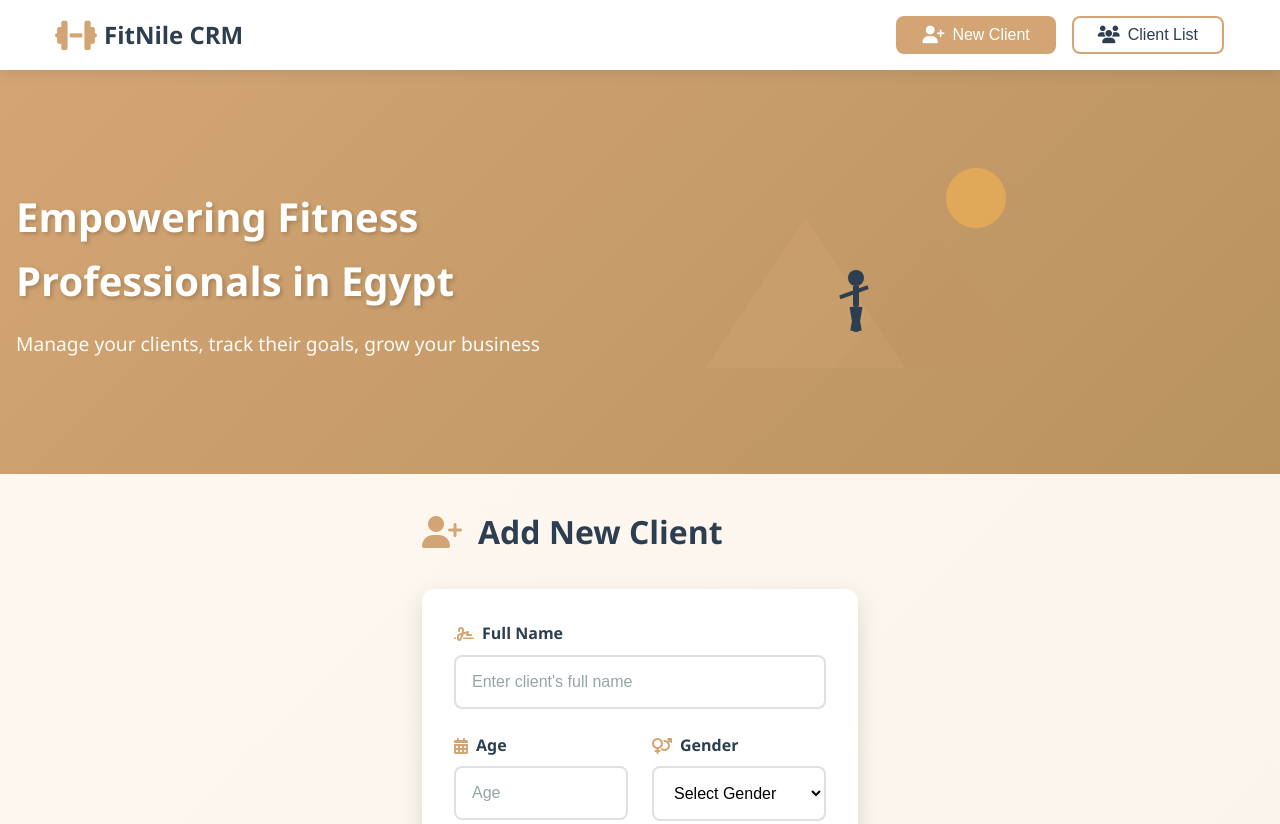
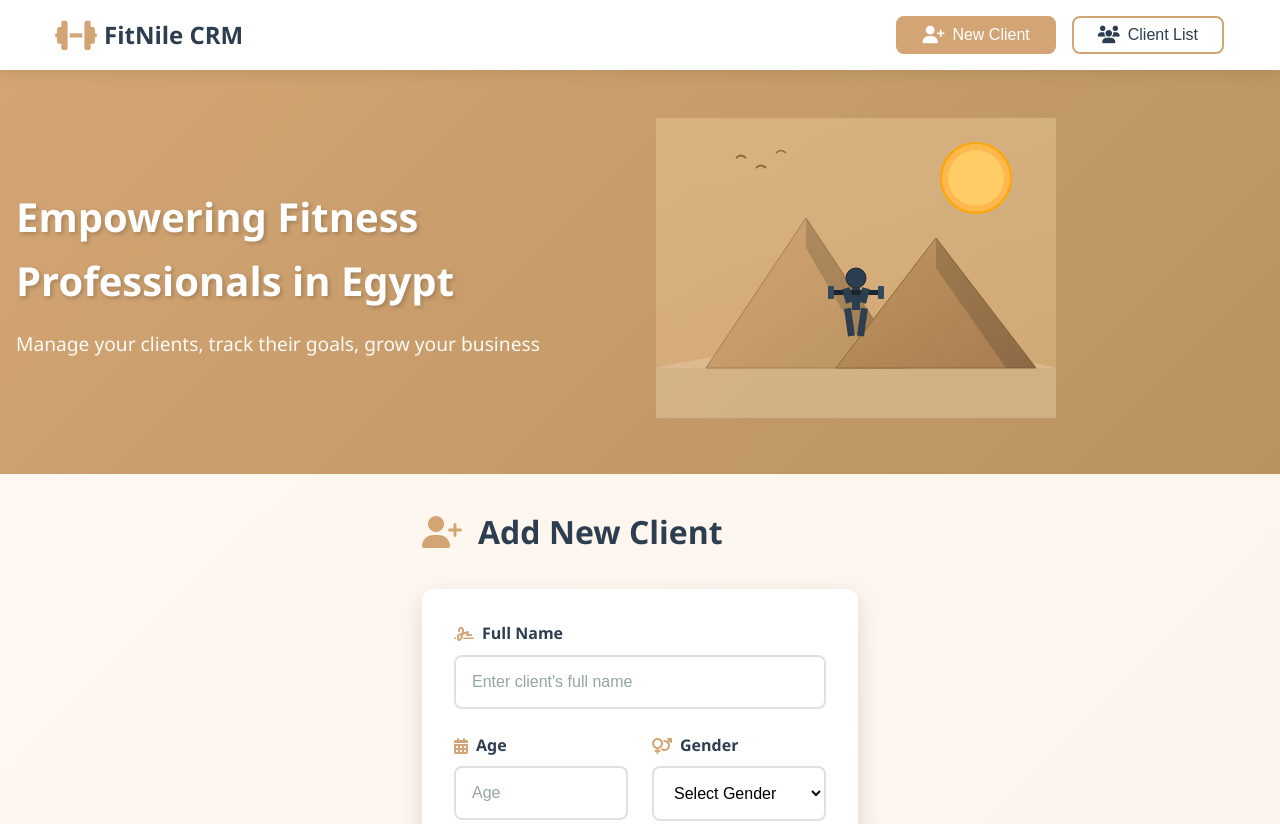
Before and after one commit to youssef-S-Elmahdy/fitcrm, a plain HTML site: page index.html in a window 1280 px wide. Shown: the top 824 px of the page. Drawn offline with Linux system fonts and the light colour scheme.

Commit message:
Updated index.html

```diff
--- a/index.html
+++ b/index.html
@@ -37,19 +37,66 @@
         </div>
         <div class="hero-image">
             <svg viewBox="0 0 400 300" xmlns="http://www.w3.org/2000/svg">
-                <!-- Pyramids silhouette -->
-                <polygon points="50,250 150,100 250,250" fill="#D4A574" opacity="0.3"/>
-                <polygon points="180,250 280,120 380,250" fill="#C19660" opacity="0.3"/>
+                <!-- Background gradient -->
+                <defs>
+                    <linearGradient id="skyGradient" x1="0%" y1="0%" x2="0%" y2="100%">
+                        <stop offset="0%" style="stop-color:#FFE4B5;stop-opacity:1" />
+                        <stop offset="100%" style="stop-color:#FFD4A3;stop-opacity:1" />
+                    </linearGradient>
+                    <linearGradient id="pyramidGradient1" x1="0%" y1="0%" x2="100%" y2="100%">
+                        <stop offset="0%" style="stop-color:#D4A574;stop-opacity:1" />
+                        <stop offset="100%" style="stop-color:#B8935F;stop-opacity:1" />
+                    </linearGradient>
+                    <linearGradient id="pyramidGradient2" x1="0%" y1="0%" x2="100%" y2="100%">
+                        <stop offset="0%" style="stop-color:#C19660;stop-opacity:1" />
+                        <stop offset="100%" style="stop-color:#A67C52;stop-opacity:1" />
+                    </linearGradient>
+                </defs>
+
+                <!-- Sky background -->
+                <rect x="0" y="0" width="400" height="250" fill="url(#skyGradient)" opacity="0.3"/>
+
+                <!-- Desert ground -->
+                <ellipse cx="200" cy="280" rx="250" ry="50" fill="#E6C9A8" opacity="0.5"/>
+
+                <!-- Great Pyramid (left) -->
+                <polygon points="50,250 150,100 250,250" fill="url(#pyramidGradient1)" stroke="#A67C52" stroke-width="1"/>
+                <!-- Pyramid shadow -->
+                <polygon points="150,100 250,250 220,250 150,130" fill="#000000" opacity="0.15"/>
+
+                <!-- Second Pyramid (right) -->
+                <polygon points="180,250 280,120 380,250" fill="url(#pyramidGradient2)" stroke="#8B6938" stroke-width="1"/>
+                <!-- Pyramid shadow -->
+                <polygon points="280,120 380,250 350,250 280,150" fill="#000000" opacity="0.15"/>
+
                 <!-- Sun -->
-                <circle cx="320" cy="80" r="30" fill="#FFB84D" opacity="0.5"/>
-                <!-- Person exercising -->
+                <circle cx="320" cy="60" r="35" fill="#FFB84D" stroke="#FFA500" stroke-width="2"/>
+                <circle cx="320" cy="60" r="28" fill="#FFCC66"/>
+
+                <!-- Person exercising with weights -->
                 <g transform="translate(200, 180)">
-                    <circle cx="0" cy="-20" r="8" fill="#2C3E50"/>
-                    <rect x="-3" y="-12" width="6" height="20" fill="#2C3E50"/>
-                    <rect x="-15" y="-8" width="30" height="4" fill="#2C3E50" transform="rotate(-20)"/>
-                    <rect x="-8" y="8" width="8" height="25" fill="#2C3E50" transform="rotate(-10)"/>
-                    <rect x="0" y="8" width="8" height="25" fill="#2C3E50" transform="rotate(10)"/>
+                    <!-- Head -->
+                    <circle cx="0" cy="-20" r="10" fill="#2C3E50" stroke="#1A252F" stroke-width="1"/>
+                    <!-- Body -->
+                    <rect x="-4" y="-10" width="8" height="22" fill="#2C3E50"/>
+                    <!-- Arms holding barbell -->
+                    <rect x="-25" y="-8" width="50" height="5" fill="#1A252F" rx="2"/>
+                    <!-- Weight plates -->
+                    <rect x="-28" y="-12" width="6" height="13" fill="#34495E" rx="1"/>
+                    <rect x="22" y="-12" width="6" height="13" fill="#34495E" rx="1"/>
+                    <!-- Left arm -->
+                    <rect x="-12" y="-10" width="8" height="15" fill="#2C3E50" transform="rotate(-15 -8 -2)"/>
+                    <!-- Right arm -->
+                    <rect x="4" y="-10" width="8" height="15" fill="#2C3E50" transform="rotate(15 8 -2)"/>
+                    <!-- Legs -->
+                    <rect x="-10" y="10" width="7" height="28" fill="#2C3E50" transform="rotate(-8 -6 24)"/>
+                    <rect x="3" y="10" width="7" height="28" fill="#2C3E50" transform="rotate(8 6 24)"/>
                 </g>
+
+                <!-- Small details - birds in sky -->
+                <path d="M 80 40 Q 85 35, 90 40" stroke="#8B6938" stroke-width="2" fill="none"/>
+                <path d="M 100 50 Q 105 45, 110 50" stroke="#8B6938" stroke-width="2" fill="none"/>
+                <path d="M 120 35 Q 125 30, 130 35" stroke="#8B6938" stroke-width="1.5" fill="none"/>
             </svg>
         </div>
     </div>
```
